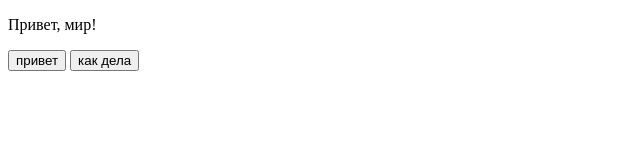
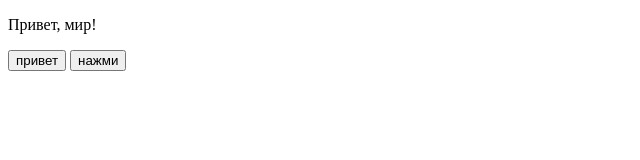
Before and after one commit to SwampThingGrylls/first-project, a plain HTML site: page index.html in a window 1280 px wide. Shown: the full height of the page, 0-640 px from the left. Drawn offline with Linux system fonts and the light colour scheme.

Commit message:
новое значение

```diff
--- a/index.html
+++ b/index.html
@@ -7,6 +7,6 @@
 <body>
     <p>Привет, мир!</p>
     <button>привет</button>
-    <button>как дела</button>
+    <button>нажми</button>
 </body>
 </html>
```
